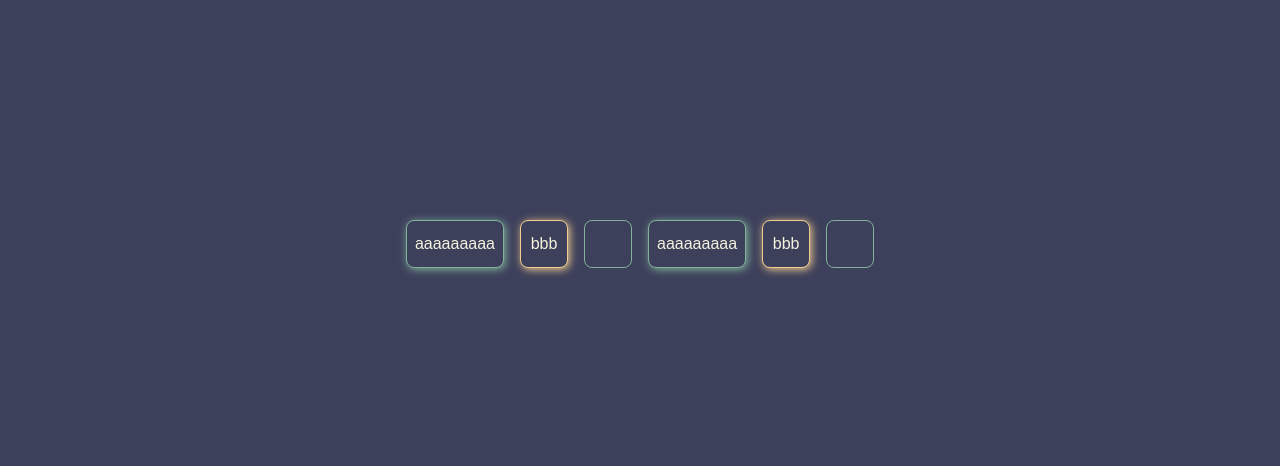
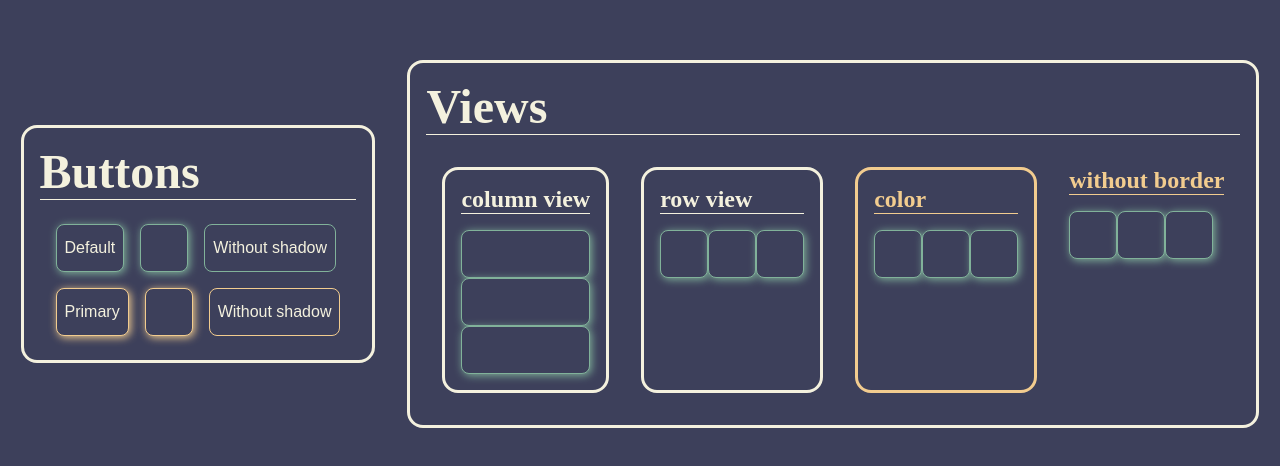
Before and after one commit to gelugu/react-uikit, a React app: page / in a window 1280 px wide. Shown: the part 156-622 px from the top of the page. Built offline with nearby package versions, Linux system fonts and the light colour scheme.

Commit message:
style view

```diff
--- /dev/null
+++ b/src/components/blocks/HorizontalLine.tsx
@@ -0,0 +1,41 @@
+import React, { InputHTMLAttributes } from "react";
+import styled from "styled-components";
+import { colors } from "../../style.config";
+
+export const HorizontalLine = (props: HorizontalLineProps): JSX.Element => {
+  const { size = 0.1, color = colors.text, type = LineType.solid } = props;
+
+  return <Wrapper size={size} color={color} type={type} />;
+};
+
+export interface HorizontalLineProps
+  extends InputHTMLAttributes<HTMLHRElement> {
+  size?: number;
+  color?: string;
+  type?: LineType;
+}
+
+export enum LineType {
+  duoble = "double",
+  dashed = "dashed",
+  dotted = "dotted",
+  groove = "groove",
+  ridge = "ridge",
+  solid = "solid",
+}
+
+const Wrapper = styled.hr<HorizontalLineProps>`
+  border: none;
+  border-top-color: ${(props) => props.color};
+  border-top-width: ${(props) => props.size}rem;
+  border-top-style: ${(props) => props.type};
+  color: ${(props) => props.color};
+  overflow: visible;
+  text-align: center;
+
+  ::after {
+    content: ${(props) => props.size};
+    color: white;
+    background-color: black;
+  }
+`;
--- /dev/null
+++ b/src/components/blocks/index.tsx
@@ -0,0 +1 @@
+export * from "./HorizontalLine";
--- a/src/components/button/ButtonsContainer.tsx
+++ b/src/components/button/ButtonsContainer.tsx
@@ -1,17 +1,21 @@
 import React, { ReactNode } from "react";
 import styled from "styled-components";
+import { ViewDirection } from "../view/View";
 
-export const ButtonsContainer = ({
-  children,
-}: ButtonsContainerProps): JSX.Element => {
-  return <Wrapper>{children}</Wrapper>;
+export const ButtonsContainer = (props: ButtonsContainerProps): JSX.Element => {
+  const { children, direction = ViewDirection.row } = props;
+
+  return <Wrapper direction={direction}>{children}</Wrapper>;
 };
 
 export interface ButtonsContainerProps {
   children: ReactNode;
+  direction?: ViewDirection;
 }
 
-const Wrapper = styled.div`
+const Wrapper = styled.div<ButtonsContainerProps>`
+  margin: 0.5rem;
+
   button {
     margin-left: 0.5rem;
     margin-right: 0.5rem;
@@ -19,4 +23,5 @@ const Wrapper = styled.div`
 
   display: flex;
   align-items: center;
+  flex-direction: ${(props) => props.direction};
 `;
--- /dev/null
+++ b/src/components/header/Header.tsx
@@ -0,0 +1,54 @@
+import React, { ReactNode } from "react";
+import styled from "styled-components";
+import { colors } from "../../style.config";
+import { HorizontalLine, LineType } from "../blocks";
+
+export const Header = (props: HeaderProps): JSX.Element => {
+  const {
+    children,
+    size = HeaderSize.small,
+    color = colors.text,
+    lineType = LineType.solid,
+  } = props;
+
+  const HearedElement = `h${size}` as keyof JSX.IntrinsicElements;
+
+  return (
+    <Wrapper color={color}>
+      <HearedElement>{children}</HearedElement>
+      <HorizontalLine color={color} type={lineType} />
+    </Wrapper>
+  );
+};
+
+export interface HeaderProps {
+  children: ReactNode;
+  size?: HeaderSize;
+  color?: string;
+  lineType?: LineType;
+}
+
+export enum HeaderSize {
+  small = 3,
+  medium = 2,
+  large = 1,
+}
+
+const Wrapper = styled.div<HeaderProps>`
+  margin-bottom: 1rem;
+
+  h1 {
+    font-size: 5rem;
+    color: ${(props) => props.color};
+  }
+
+  h2 {
+    font-size: 3rem;
+    color: ${(props) => props.color};
+  }
+
+  h3 {
+    font-size: 1.5rem;
+    color: ${(props) => props.color};
+  }
+`;
--- /dev/null
+++ b/src/components/header/index.tsx
@@ -0,0 +1 @@
+export * from "./Header";
--- a/src/components/layout/WebLayout.tsx
+++ b/src/components/layout/WebLayout.tsx
@@ -22,6 +22,7 @@ const Wrapper = styled.div`
   display: flex;
   align-items: center;
   justify-content: center;
+  flex-wrap: wrap;
 
   background-color: ${colors.back};
   color: ${colors.text};
--- a/src/components/view/FloatView.tsx
+++ b/src/components/view/FloatView.tsx
@@ -1,6 +1,7 @@
 import React, { ReactNode, useEffect, useState } from "react";
 import styled from "styled-components";
 import { animationSpeed } from "../../style.config";
+import { View, ViewProps } from "./View";
 
 export const FloatView = (props: FloatViewProps): JSX.Element => {
   const { children } = props;
@@ -16,17 +17,17 @@ export const FloatView = (props: FloatViewProps): JSX.Element => {
 
   useEffect(() => setStyles({ transform: "translate(0, 0)" }), []);
 
-  return <Wrapper style={styles}>{children}</Wrapper>;
+  return (
+    <Wrapper style={styles}>
+      <View {...props}>{children}</View>
+    </Wrapper>
+  );
 };
 
-export interface FloatViewProps {
+export interface FloatViewProps extends ViewProps {
   children: ReactNode;
 }
 
 const Wrapper = styled.div`
-  display: flex;
-  align-items: center;
-  justify-content: center;
-
-  transition: ${animationSpeed} ease-in-out;
+  transition: transform ${animationSpeed} ease-in-out;
 `;
--- /dev/null
+++ b/src/components/view/View.tsx
@@ -0,0 +1,69 @@
+import React, { InputHTMLAttributes, ReactNode } from "react";
+import styled, { css } from "styled-components";
+import { colors } from "../../style.config";
+import { LineType } from "../blocks";
+import { Header, HeaderSize } from "../header";
+
+export const View = (props: ViewProps): JSX.Element => {
+  const {
+    children,
+    direction = ViewDirection.column,
+    border = false,
+    header,
+    headerSize = HeaderSize.medium,
+    headerColor = colors.text,
+    headerLineType = LineType.solid,
+  } = props;
+
+  return (
+    <Wrapper border={border} borderColor={headerColor}>
+      {header && (
+        <Header size={headerSize} color={headerColor} lineType={headerLineType}>
+          {header}
+        </Header>
+      )}
+      <Content direction={direction}>{children}</Content>
+    </Wrapper>
+  );
+};
+
+export interface ViewProps extends InputHTMLAttributes<HTMLDivElement> {
+  children?: ReactNode;
+
+  direction?: ViewDirection;
+
+  border?: boolean;
+  borderColor?: string;
+
+  header?: string;
+  headerSize?: HeaderSize;
+  headerColor?: string;
+  headerLineType?: LineType;
+}
+
+export enum ViewDirection {
+  column = "column",
+  row = "row",
+}
+
+const Wrapper = styled.div<ViewProps>`
+  margin: 1rem;
+
+  ${(props) => {
+    if (!props.border) return "";
+
+    return css`
+      padding: 1rem;
+
+      border-color: ${props.borderColor};
+      border-style: solid;
+      border-width: 0.2rem;
+      border-radius: 1rem;
+    `;
+  }}
+`;
+
+const Content = styled.div<ViewProps>`
+  display: flex;
+  flex-direction: ${(props) => props.direction};
+`;
--- a/src/index.tsx
+++ b/src/index.tsx
@@ -1,23 +1,71 @@
 import React from "react";
 import { render } from "react-dom";
 import { Button, ButtonsContainer } from "./components/button";
+import { HeaderSize } from "./components/header";
 import { WebLayout } from "./components/layout";
 import { FloatView } from "./components/view";
+import { View, ViewDirection } from "./components/view/View";
+import { colors } from "./style.config";
 
 const App = () => {
   return (
     <WebLayout>
-      <FloatView>
+      <FloatView border direction={ViewDirection.column} header="Buttons">
         <ButtonsContainer>
-          <Button>aaaaaaaaa</Button>
-          <Button primary>bbb</Button>
-          <Button shadow={false} />
+          <Button>Default</Button>
+          <Button />
+          <Button shadow={false}>Without shadow</Button>
         </ButtonsContainer>
         <ButtonsContainer>
-          <Button>aaaaaaaaa</Button>
-          <Button primary>bbb</Button>
-          <Button shadow={false} />
+          <Button primary>Primary</Button>
+          <Button primary />
+          <Button primary shadow={false}>
+            Without shadow
+          </Button>
         </ButtonsContainer>
+      </FloatView>
+      <FloatView border direction={ViewDirection.row} header="Views">
+        <View
+          direction={ViewDirection.column}
+          border
+          header="column view"
+          headerSize={HeaderSize.small}
+        >
+          <Button />
+          <Button />
+          <Button />
+        </View>
+        <View
+          direction={ViewDirection.row}
+          border
+          header="row view"
+          headerSize={HeaderSize.small}
+        >
+          <Button />
+          <Button />
+          <Button />
+        </View>
+        <View
+          border
+          direction={ViewDirection.row}
+          header="color"
+          headerColor={colors.primary}
+          headerSize={HeaderSize.small}
+        >
+          <Button />
+          <Button />
+          <Button />
+        </View>
+        <View
+          direction={ViewDirection.row}
+          header="without border"
+          headerColor={colors.primary}
+          headerSize={HeaderSize.small}
+        >
+          <Button />
+          <Button />
+          <Button />
+        </View>
       </FloatView>
     </WebLayout>
   );
```
